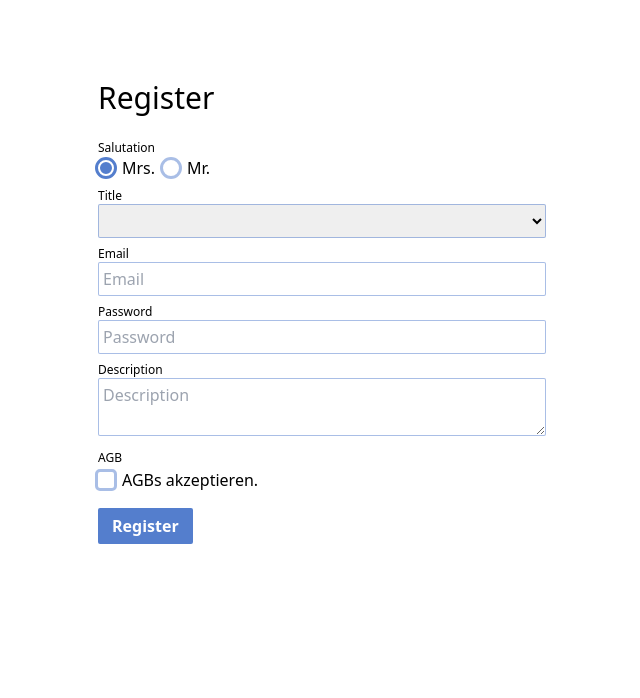
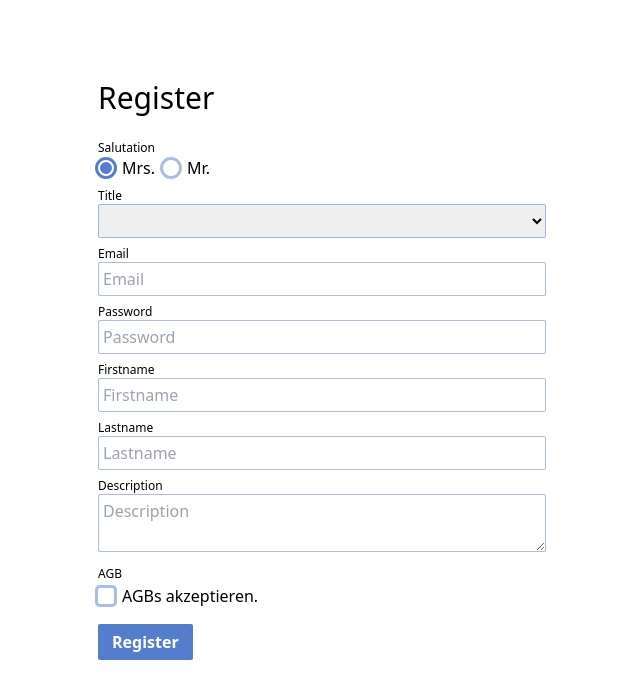
Before and after one commit to carlobeckmann2602/portfolio-tracker, a Next.js app in the folder web/: page /register in a window 1280 px wide. Shown: the top 698 px of the page, without its empty margins (318-958 px from the left). Built offline with nearby package versions, Linux system fonts and the light colour scheme.

Commit message:
Use auth API hooks for login and register

```diff
--- a/web/pages/login.tsx
+++ b/web/pages/login.tsx
@@ -1,20 +1,35 @@
 import type { NextPage } from "next";
+import { Button } from "../components/button";
+import { CenterSection } from "../components/center-section";
+import { Input } from "../components/form/input";
 import { Helmet } from "../components/helmet";
-import { CenterSection } from "../components/center-section";
 import { PageHeading } from "../components/page-heading";
-import { Input } from "../components/form/input";
-import { Button } from "../components/button";
+import { useLogin } from "../lib/backend";
 
 const Login: NextPage = () => {
+  const login = useLogin()
+
   return (
     <>
       <Helmet title="Login" />
       <CenterSection>
         <PageHeading>Login</PageHeading>
         <form
-          onSubmit={(event) => {
+          onSubmit={async (event) => {
             event.preventDefault();
-            console.log("login form submitted");
+            const formData = new FormData(event.currentTarget);
+
+            const email = formData.get("email") as string;
+            const password = formData.get("password") as string;
+
+            login.mutate({
+              email,
+              password,
+            }, {
+              onSuccess: (data) => {
+                console.log(data);
+              }
+            })
           }}
         >
           <Input type="email" name="email" label="Email" />
--- a/web/pages/register.tsx
+++ b/web/pages/register.tsx
@@ -1,15 +1,18 @@
 import type { NextPage } from "next";
+import { Button } from "../components/button";
+import { CenterSection } from "../components/center-section";
+import { Checkbox } from "../components/form/checkbox";
+import { Input } from "../components/form/input";
+import { RadioSet } from "../components/form/radioset";
+import { Select } from "../components/form/select";
+import { TextArea } from "../components/form/textarea";
 import { Helmet } from "../components/helmet";
-import { CenterSection } from "../components/center-section";
 import { PageHeading } from "../components/page-heading";
-import { Input } from "../components/form/input";
-import { TextArea } from "../components/form/textarea";
-import { Select } from "../components/form/select";
-import { RadioSet } from "../components/form/radioset";
-import { Checkbox } from "../components/form/checkbox";
-import { Button } from "../components/button";
+import { useRegistration } from "../lib/backend";
 
 const Register: NextPage = () => {
+  const registration = useRegistration()
+
   return (
     <>
       <Helmet title="User registration" />
@@ -18,6 +21,23 @@ const Register: NextPage = () => {
         <form
           onSubmit={(event) => {
             event.preventDefault();
+            const formData = new FormData(event.currentTarget);
+
+            const email = formData.get("email") as string;
+            const password = formData.get("password") as string;
+            const firstName = formData.get("firstname") as string;
+            const lastName = formData.get("lastname") as string;
+
+            registration.mutate({
+              email,
+              password,
+              firstName,
+              lastName,
+            }, {
+              onSuccess: (data) => {
+                console.log(data);
+              }
+            })
           }}
         >
           <RadioSet
@@ -33,6 +53,8 @@ const Register: NextPage = () => {
           />
           <Input type="email" name="email" label="Email" />
           <Input type="password" name="password" label="Password" />
+          <Input type="text" name="firstname" label="Firstname" />
+          <Input type="text" name="lastname" label="Lastname" />
           <TextArea name="description" label="Description" />
           <Checkbox name="agb" label="AGB" text="AGBs akzeptieren."></Checkbox>
           <Button type="submit">Register</Button>
```
